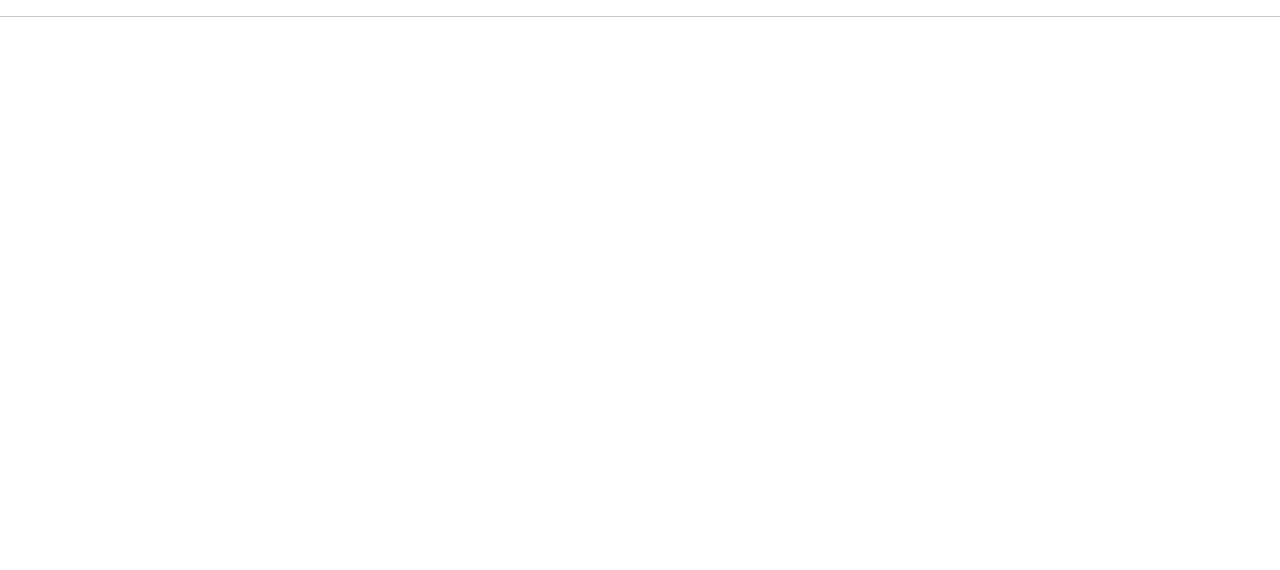
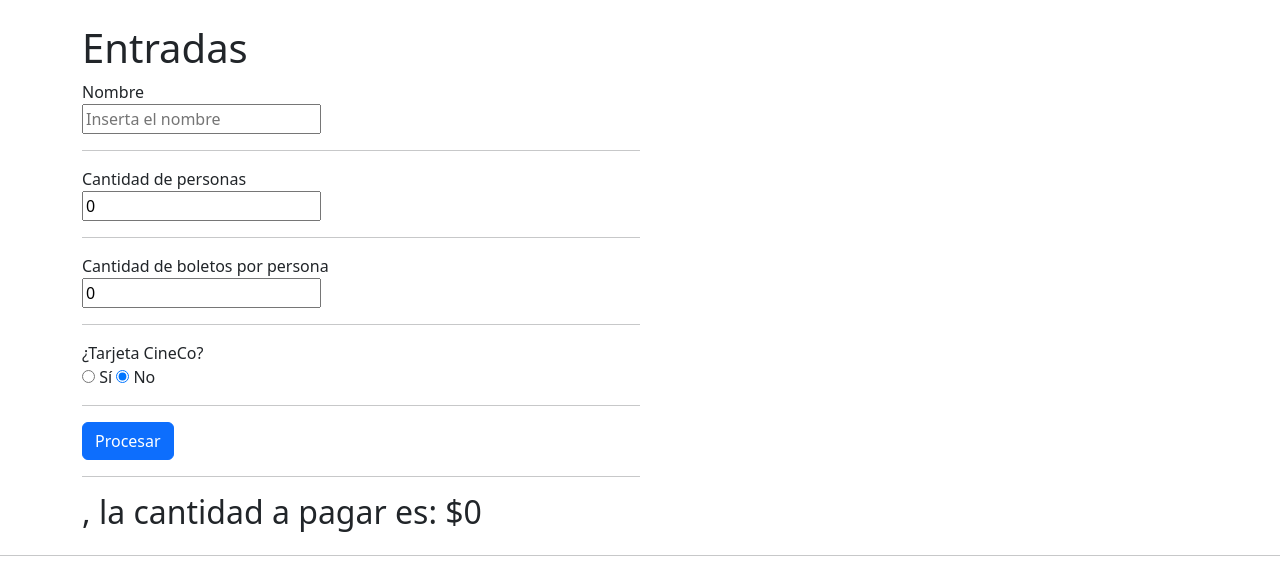
Before and after one commit to IEVN1003-22000979/baseAngular03, an Angular app: page / in a window 1280 px wide. Shown: the top 570 px of the page. Built offline with nearby package versions, Linux system fonts and the light colour scheme.

Commit message:
Cinepolis

```diff
--- a/src/app/app.component.html
+++ b/src/app/app.component.html
@@ -6,6 +6,8 @@
 <!--   <app-heroes-list></app-heroes-list> -->
 <!--<app-operas-bas/>-->
 <app-cinepolis></app-cinepolis>
+<!--<app-colores/> -->
+
 <router-outlet/>
 
 </div>
--- a/src/app/app.module.ts
+++ b/src/app/app.module.ts
@@ -8,6 +8,7 @@ import { FormsModule } from '@angular/forms';
 import { HeroFilterPipe } from './heroes/hero-filter.pipe';
 import { OperasBasComponent } from './formularios/operas-bas/operas-bas.component';
 import { CinepolisComponent } from './formlados/cinepolis/cinepolis.component';
+import { ColoresComponent } from './formularios/colores/colores.component';
 
 @NgModule({
   declarations: [
@@ -15,7 +16,8 @@ import { CinepolisComponent } from './formlados/cinepolis/cinepolis.component';
     HeroesListComponent,
     HeroFilterPipe,
     OperasBasComponent,
-    CinepolisComponent
+    CinepolisComponent,
+    ColoresComponent
   ],
   imports: [
     BrowserModule,
--- a/src/app/formlados/cinepolis/cinepolis.component.html
+++ b/src/app/formlados/cinepolis/cinepolis.component.html
@@ -1,44 +1,38 @@
-
 <form>
   <div class="col-6">
-            <form class="form-group pt-4">
+    <div class="form-group pt-4">
       <h1>Entradas</h1>
-                <div class="form-label">
-                    <label for="form-label">nombre</label><br>
-                    <input type="" name="form-control" [(ngModel)]="hola" name="hola" id="exampleInputEmail1" aria-describedby="emailHelp"
-                    placeholder="Inserta el nombre">
-                </div>
-                <hr>
-                <div class="form-group pt-4">
-                <div class="form-label">
-                    <label for="form-label">Cabtidad de personas </label><br>
-                    <input type="" name="form-control" [(ngModel)]="cantPer" name="cantidadP" id="exampleInputEmail1" aria-describedby="emailHelp"
-                    placeholder="Cuantos boletos">
-                </div>
-                <hr>
-                <div class="form-group pt-4">
-                <div class="form-label">
-                    <label for="form-label">Cabtidad de boletos </label><br>
-                    <input type="" name="form-control" [(ngModel)]="cantBol" name="cantidad" id="exampleInputEmail1" aria-describedby="emailHelp"
-                    placeholder="Cuantos boletos">
-                </div>
-                <hr>
-                <div class="form-group pt-4">
-                <div class="form-label">
-                    <label for="form-label">Tarjeta CineCo?</label><br>
-                    <input type="radio" nombre="card" [(ngModel)]="card" value=true> Sí
-                    <input type="radio" nombre="card" [(ngModel)]="card" value=false checked> No
-                </div>
-                <hr>
-                <div>
-                    <button (click)="procesar()" type="submit" class="btn btn-primary">Procesar</button>
-                    <button type="submit" class="btn btn-primary ms-5">Salir</button>
-                </div>
-                <hr>
-                <div class="form-group pt-4">
-                <h1> {{hola}} La cantidad a pagar es de: {{resultado}} {{blimite}}</h1>
+
+      <label>Nombre</label><br>
+      <input type="text" [(ngModel)]="hola" name="hola" placeholder="Inserta el nombre" />
+
+      <hr />
+
+      <label>Cantidad de personas</label><br>
+      <input type="number" [(ngModel)]="cantPer" name="cantidadP" placeholder="Cuántas personas" />
+
+      <hr />
+
+      <label>Cantidad de boletos por persona</label><br>
+      <input type="number" [(ngModel)]="cantBol" name="cantidad" placeholder="Cuántos boletos" />
+
+      <hr />
+
+      <label>¿Tarjeta CineCo?</label><br>
+      <input type="radio" name="card" [(ngModel)]="card" [value]="true" /> Sí
+      <input type="radio" name="card" [(ngModel)]="card" [value]="false" checked /> No
+
+      <hr />
+
+      <div *ngIf="errorMessage" style="color: red; font-weight: bold;">
+        {{ errorMessage }}
       </div>
 
+      <button (click)="procesar()" type="button" class="btn btn-primary">Procesar</button>
+
+      <hr />
+
+      <h2>{{ hola }}, la cantidad a pagar es: ${{ resultado | number }}</h2>
     </div>
   </div>
 </form>
--- a/src/app/formlados/cinepolis/cinepolis.component.ts
+++ b/src/app/formlados/cinepolis/cinepolis.component.ts
@@ -8,57 +8,47 @@ import { Component } from '@angular/core';
 })
 export class CinepolisComponent {
 
-  hola:string='';
-  cantBol:string='';
-  resultado2:string='';
-  card:boolean=false;
-  blimite:number=0
-  cantPer: string='';
+hola: string = '';
+cantPer: number = 0;
+cantBol: number = 0;
+card: boolean = false;
+resultado: number = 0;
+errorMessage: string = '';
 
+costoBoleto: number = 12;
+maxBoletosPorPersona: number = 7;
 
+procesar() {
+  const totalBoletos = this.cantBol;
+  const maxBoletosPermitidos = this.cantPer * this.maxBoletosPorPersona;
 
-  procesar():void{
-    const compradores = parseInt(this.cantPer) ;
-    this.blimite= compradores * 7;
-
-    const resultado = parseInt(this.resultado2);
-
-
-    if(parseInt(this.cantBol) > this.blimite){
-      this.resultado2 = "- no se pueden comprar más de 7 boletos por persona"
-    }
-    if(parseInt(this.cantBol) > 5 && parseInt(this.cantBol) <= 7){
-      if(this.card == false){
-        this.resultado = parseInt(this.cantBol) * 12;
-        this.resultado = this.resultado *0.85;
-      }
-      else{
-        this.resultado = parseInt(this.cantBol) * 12;
-        this.resultado = this.resultado *0.75;
-      }
-    }
-
-    if(parseInt(this.cantBol) <= 5 && parseInt(this.cantBol) >= 3){
-      if(this.card == false){
-        this.resultado = parseInt(this.cantBol)*12;
-        this.resultado = this.resultado*0.90
-      }
-      else{
-        this.resultado = parseInt(this.cantBol)*12;
-        this.resultado = this.resultado*0.80
-      }
+  if (totalBoletos > maxBoletosPermitidos) {
+    this.errorMessage = `No pueden comprar más de ${this.maxBoletosPorPersona} boletos por persona (máximo ${maxBoletosPermitidos} boletos en total).`;
+    this.resultado = 0;
+    return;
   }
 
-  if(parseInt(this.cantBol) <= 2){
-    if(this.card == false){
-      this.resultado = parseInt(this.cantBol)*12;
-    }
-    else{
-      this.resultado = parseInt(this.cantBol)*12;
-      this.resultado = this.resultado*0.90
-    }
+  this.errorMessage = '';
+
+  const precioTotal = totalBoletos * this.costoBoleto;
+
+  let descuento = 0;
+
+  if (this.cantBol > 5) {
+    descuento = 0.15;
+  } else if (this.cantBol >= 3) {
+    descuento = 0.10;
+  } else {
+    descuento = 0;
   }
 
+  if (this.card) {
+    this.resultado = precioTotal * (1 - descuento)*.9;
+  }
+  else{
+    this.resultado = precioTotal * (1 - descuento);
+
+  }
 
   }
 }
--- /dev/null
+++ b/src/app/formularios/colores/colores.component.css
@@ -0,0 +1,71 @@
+.container {
+  max-width: 400px;
+  margin: 20px auto;
+  font-family: Arial, sans-serif;
+  padding: 10px;
+  border: 1px solid #ddd;
+  border-radius: 8px;
+  background: #fafafa;
+}
+
+.band-selection {
+  display: flex;
+  flex-direction: column;
+  gap: 15px;
+  margin-bottom: 20px;
+}
+
+.band-group {
+  border: 1px solid #ccc;
+  padding: 8px 12px;
+  border-radius: 6px;
+  background: #fff;
+}
+
+.color-option {
+  margin: 5px 0;
+  padding: 5px 8px;
+  border-radius: 4px;
+  cursor: pointer;
+  display: flex;
+  align-items: center;
+  user-select: none;
+}
+
+.color-option input[type="radio"] {
+  margin-right: 8px;
+  cursor: pointer;
+}
+
+.color-option:hover {
+  opacity: 0.85;
+}
+
+.btn-calc {
+  padding: 8px 18px;
+  font-size: 1rem;
+  background-color: #007bff;
+  border: none;
+  color: white;
+  border-radius: 6px;
+  cursor: pointer;
+  width: fit-content;
+  display: block;
+  margin: 0 auto 10px auto;
+  transition: background-color 0.3s ease;
+}
+
+.btn-calc:hover {
+  background-color: #0056b3;
+}
+
+.resultados {
+  background: #fff;
+  border: 1px solid #ccc;
+  padding: 12px 15px;
+  border-radius: 6px;
+}
+
+.resultados p {
+  margin: 5px 0;
+}
--- /dev/null
+++ b/src/app/formularios/colores/colores.component.html
@@ -0,0 +1,59 @@
+<div class="container">
+  <h3>Calculadora de Resistencias por Colores</h3>
+  <p>Selecciona los colores para las bandas y la tolerancia.</p>
+
+  <div class="band-selection">
+    <div class="band-group">
+      <strong>1ra Banda</strong>
+      <div *ngFor="let c of digitsColors" class="color-option" [style.backgroundColor]="c.color" [style.color]="c.textColor">
+        <label>
+          <input type="radio" name="band1" [value]="c" [(ngModel)]="band1" />
+          {{c.name}}
+        </label>
+      </div>
+    </div>
+
+    <div class="band-group">
+      <strong>2da Banda</strong>
+      <div *ngFor="let c of digitsColors" class="color-option" [style.backgroundColor]="c.color" [style.color]="c.textColor">
+        <label>
+          <input type="radio" name="band2" [value]="c" [(ngModel)]="band2" />
+          {{c.name}}
+        </label>
+      </div>
+    </div>
+
+    <div class="band-group">
+      <strong>3ra Banda (Multiplicador)</strong>
+      <div *ngFor="let m of multiplierColors" class="color-option" [style.backgroundColor]="m.color" [style.color]="m.textColor">
+        <label>
+          <input type="radio" name="band3" [value]="m" [(ngModel)]="band3" />
+          {{m.name}}
+        </label>
+      </div>
+    </div>
+
+    <div class="band-group">
+      <strong>Tolerancia</strong>
+      <div *ngFor="let t of toleranceOptions" class="color-option" [style.backgroundColor]="t.color" [style.color]="t.textColor">
+        <label>
+          <input type="radio" name="tolerance" [value]="t" [(ngModel)]="tolerance" />
+          {{t.name}} ({{t.percent}}%)
+        </label>
+      </div>
+    </div>
+  </div>
+
+  <button (click)="calculate()" class="btn-calc">Calcular</button>
+
+  <div *ngIf="valueDisplay" class="resultados">
+    <h4>Resultados:</h4>
+    <p>Color1: {{band1?.name}}</p>
+    <p>Color2: {{band2?.name}}</p>
+    <p>Multiplicador: {{band3?.name}}</p>
+    <p>Tolerancia: {{tolerance?.name}} ({{tolerance?.percent}}%)</p>
+    <p>Valor (Ω): {{valueDisplay}}</p>
+    <p>Valor Máximo: {{maxDisplay}}</p>
+    <p>Valor Mínimo: {{minDisplay}}</p>
+  </div>
+</div>
--- /dev/null
+++ b/src/app/formularios/colores/colores.component.ts
@@ -0,0 +1,72 @@
+import { Component } from '@angular/core';
+import { colores } from './colores';
+
+@Component({
+  selector: 'app-colores',
+  standalone: false,
+  templateUrl: './colores.component.html',
+  styleUrl: './colores.component.css'
+})
+export class ColoresComponent {
+   digitsColors = [
+    { name: 'Negro', digit: 0, color: '#000', textColor: '#fff' },
+    { name: 'Café', digit: 1, color: '#6f4e37', textColor: '#fff' },
+    { name: 'Rojo', digit: 2, color: '#f00', textColor: '#fff' },
+    { name: 'Naranja', digit: 3, color: '#fa0', textColor: '#000' },
+    { name: 'Amarillo', digit: 4, color: '#ff0', textColor: '#000' },
+    { name: 'Verde', digit: 5, color: '#080', textColor: '#fff' },
+    { name: 'Azul', digit: 6, color: '#00f', textColor: '#fff' },
+    { name: 'Morado', digit: 7, color: '#608', textColor: '#fff' },
+    { name: 'Gris', digit: 8, color: '#888', textColor: '#fff' },
+    { name: 'Blanco', digit: 9, color: '#fff', textColor: '#000' },
+  ];
+
+  multiplierColors = [
+    { name: '×1 (Negro)', multiplier: 1, color: '#000', textColor: '#fff' },
+    { name: '×10 (Café)', multiplier: 10, color: '#6f4e37', textColor: '#fff' },
+    { name: '×100 (Rojo)', multiplier: 100, color: '#f00', textColor: '#fff' },
+    { name: '×1k (Naranja)', multiplier: 1000, color: '#fa0', textColor: '#000' },
+    { name: '×10k (Amarillo)', multiplier: 10000, color: '#ff0', textColor: '#000' },
+    { name: '×100k (Verde)', multiplier: 100000, color: '#080', textColor: '#fff' },
+    { name: '×1M (Azul)', multiplier: 1000000, color: '#00f', textColor: '#fff' },
+    { name: '×10M (Morado)', multiplier: 10000000, color: '#608', textColor: '#fff' },
+    { name: '×0.1 (Dorado)', multiplier: 0.1, color: '#d4af37', textColor: '#000' },
+    { name: '×0.01 (Plata)', multiplier: 0.01, color: '#c0c0c0', textColor: '#000' },
+  ];
+
+  toleranceOptions = [
+    { name: 'Dorado', percent: 5, color: '#d4af37', textColor: '#000' },
+    { name: 'Plata', percent: 10, color: '#c0c0c0', textColor: '#000' },
+  ];
+
+  band1 = this.digitsColors[3]; // Naranja
+  band2 = this.digitsColors[7]; // Morado
+  band3 = this.multiplierColors[1]; // Café (×10)
+  tolerance = this.toleranceOptions[0]; // Dorado (5%)
+
+  valueDisplay: string | null = null;
+  maxDisplay: string | null = null;
+  minDisplay: string | null = null;
+
+  constructor() {
+    this.calculate();
+  }
+
+  calculate(): void {
+    if (!this.band1 || !this.band2 || !this.band3 || !this.tolerance) {
+      this.valueDisplay = this.maxDisplay = this.minDisplay = null;
+      return;
+    }
+
+    const result = colores.calculate(
+      this.band1.digit,
+      this.band2.digit,
+      this.band3.multiplier,
+      this.tolerance.percent
+    );
+
+    this.valueDisplay = result.nominal.toString();
+    this.maxDisplay = result.max.toString();
+    this.minDisplay = result.min.toString();
+  }
+}
--- /dev/null
+++ b/src/app/formularios/colores/colores.ts
@@ -0,0 +1,18 @@
+export class colores {
+  static calculate(
+    band1Digit: number,
+    band2Digit: number,
+    multiplier: number,
+    tolerancePercent: number
+  ): { nominal: number; min: number; max: number } {
+    const base = band1Digit * 10 + band2Digit;
+    const nominal = base * multiplier;
+    const tol = (tolerancePercent / 100) * nominal;
+
+    return {
+      nominal,
+      min: nominal - tol,
+      max: nominal + tol,
+    };
+  }
+}
```
Also changed, not shown: 1 other file (tests, documents, lock files or other folders). Lines whose indentation alone changed are shown as unchanged.
